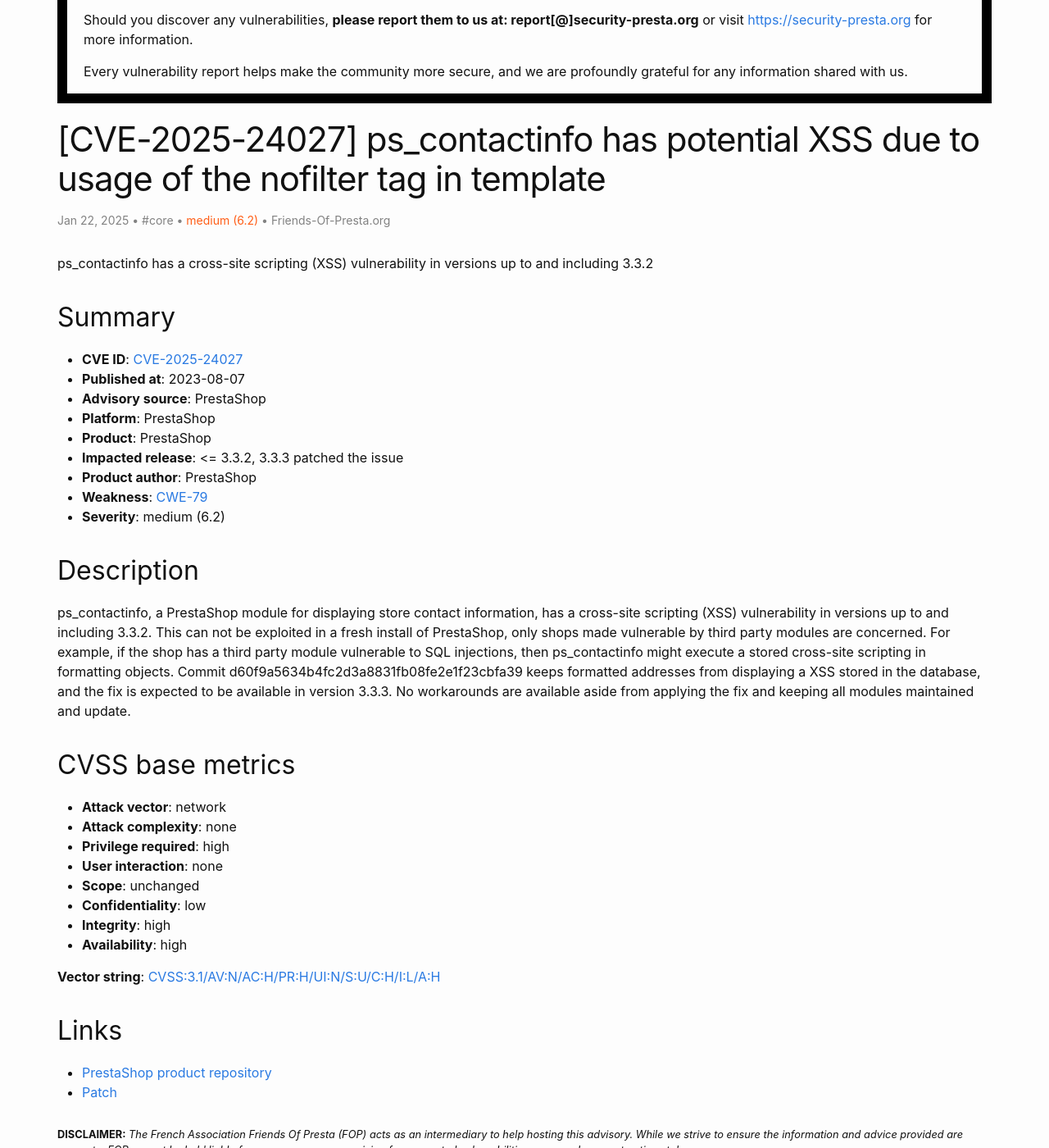
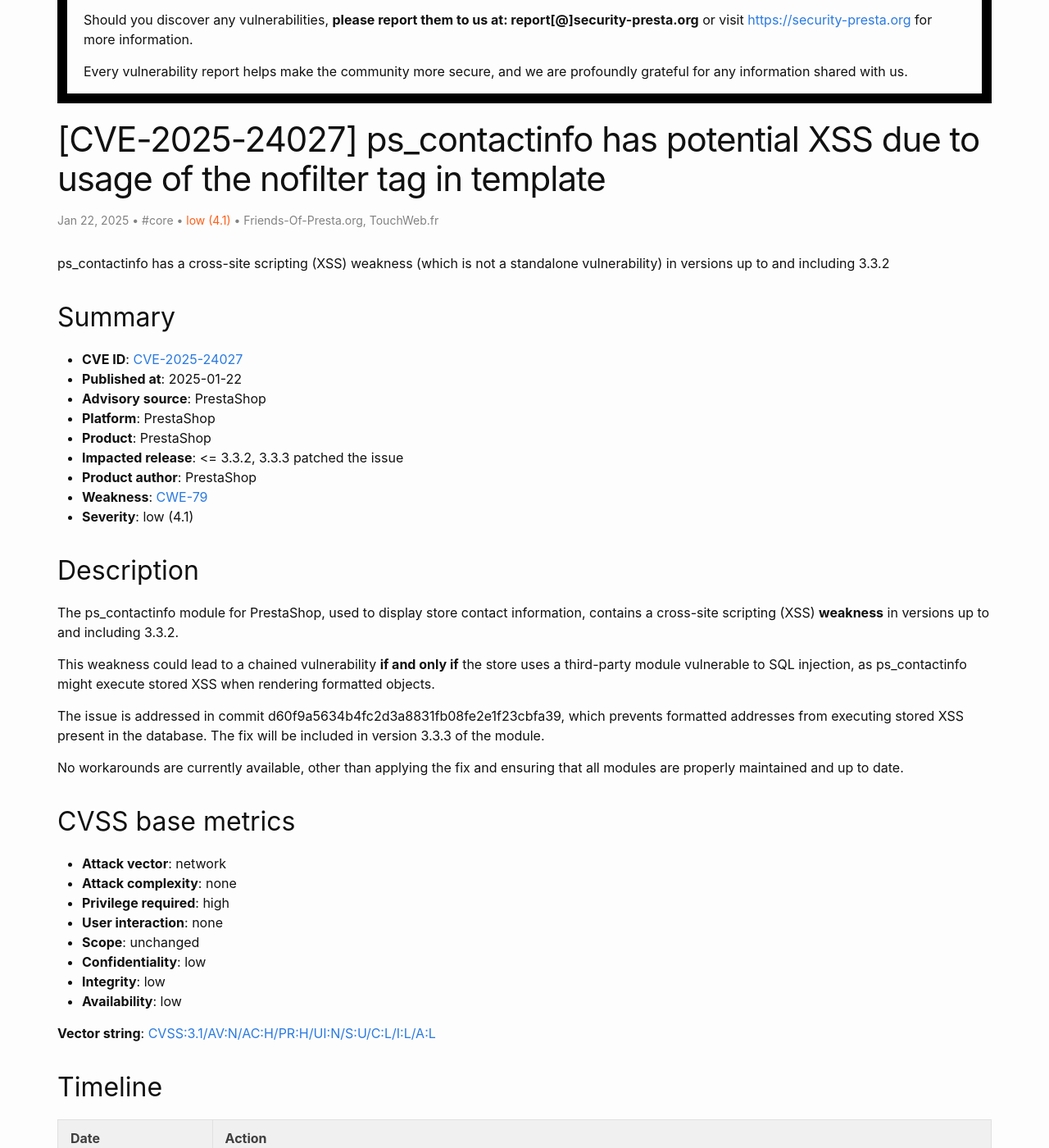
Before and after one commit to friends-of-presta/security-advisories, a Jekyll site: the page built from _posts/2025-01-22-ps_contactinfo.md, in a window 1280 px wide and 1400 px high, scrolled down 314 px. Shown: the whole window at 82% size. Built offline with Jekyll 4.4.1, drawn with Linux system fonts in a browser that asks for light colours; some of the changed text lies outside the part shown.

Commit message:
Update 2025-01-22-ps_contactinfo.md (#320)
* Update 2025-01-22-ps_contactinfo.md

* Update 2025-01-22-ps_contactinfo.md

* Update 2025-01-22-ps_contactinfo.md

```diff
--- a/_posts/2025-01-22-ps_contactinfo.md
+++ b/_posts/2025-01-22-ps_contactinfo.md
@@ -4,27 +4,34 @@ title: "[CVE-2025-24027] ps_contactinfo has potential XSS due to usage of the no
 categories: core
 author:
 - Friends-Of-Presta.org
+- TouchWeb.fr
 meta: "CVE,PrestaShop,core"
-severity: "medium (6.2)"
+severity: "low (4.1)"
 ---
 
-ps_contactinfo has a cross-site scripting (XSS) vulnerability in versions up to and including 3.3.2
+ps_contactinfo has a cross-site scripting (XSS) weakness (which is not a standalone vulnerability) in versions up to and including 3.3.2
 
 ## Summary
 
 * **CVE ID**: [CVE-2025-24027](https://cve.mitre.org/cgi-bin/cvename.cgi?name=CVE-2025-24027)
-* **Published at**: 2023-08-07
+* **Published at**: 2025-01-22
 * **Advisory source**: PrestaShop
 * **Platform**: PrestaShop
 * **Product**: PrestaShop
 * **Impacted release**: <= 3.3.2, 3.3.3 patched the issue
 * **Product author**: PrestaShop
 * **Weakness**: [CWE-79](https://cwe.mitre.org/data/definitions/79.html)
-* **Severity**: medium (6.2)
+* **Severity**: low (4.1)
 
 ## Description
 
-ps_contactinfo, a PrestaShop module for displaying store contact information, has a cross-site scripting (XSS) vulnerability in versions up to and including 3.3.2. This can not be exploited in a fresh install of PrestaShop, only shops made vulnerable by third party modules are concerned. For example, if the shop has a third party module vulnerable to SQL injections, then ps_contactinfo might execute a stored cross-site scripting in formatting objects. Commit d60f9a5634b4fc2d3a8831fb08fe2e1f23cbfa39 keeps formatted addresses from displaying a XSS stored in the database, and the fix is expected to be available in version 3.3.3. No workarounds are available aside from applying the fix and keeping all modules maintained and update.
+The ps_contactinfo module for PrestaShop, used to display store contact information, contains a cross-site scripting (XSS) **weakness** in versions up to and including 3.3.2.
+
+This weakness could lead to a chained vulnerability **if and only if** the store uses a third-party module vulnerable to SQL injection, as ps_contactinfo might execute stored XSS when rendering formatted objects.
+
+The issue is addressed in commit d60f9a5634b4fc2d3a8831fb08fe2e1f23cbfa39, which prevents formatted addresses from executing stored XSS present in the database. The fix will be included in version 3.3.3 of the module.
+
+No workarounds are currently available, other than applying the fix and ensuring that all modules are properly maintained and up to date.
 
 ## CVSS base metrics
 
@@ -34,12 +41,17 @@ ps_contactinfo, a PrestaShop module for displaying store contact information, ha
 * **User interaction**: none
 * **Scope**: unchanged
 * **Confidentiality**: low
-* **Integrity**: high
-* **Availability**: high
+* **Integrity**: low
+* **Availability**: low
 
-**Vector string**: [CVSS:3.1/AV:N/AC:H/PR:H/UI:N/S:U/C:H/I:L/A:H](https://nvd.nist.gov/vuln-metrics/cvss/v3-calculator?vector=AV:N/AC:H/PR:H/UI:N/S:U/C:H/I:L/A:H)
+**Vector string**: [CVSS:3.1/AV:N/AC:H/PR:H/UI:N/S:U/C:L/I:L/A:L](https://nvd.nist.gov/vuln-metrics/cvss/v3-calculator?vector=AV:N/AC:H/PR:H/UI:N/S:U/C:L/I:L/A:L)
 
+## Timeline
 
+| Date | Action |
+|--|--|
+| 2025-01-22 | Publish this security advisory |
+| 2025-01-30 | New description and score claim by TouchWeb since it's a chain vulnerability |
 
 ## Links
 
```
